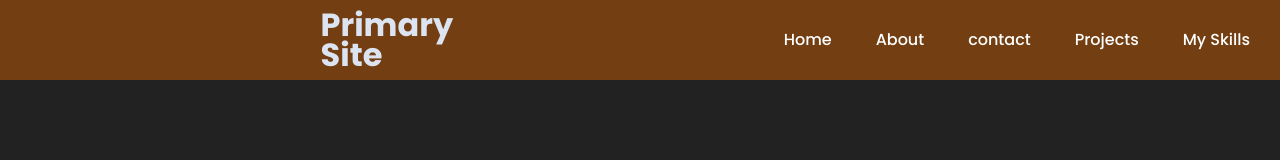
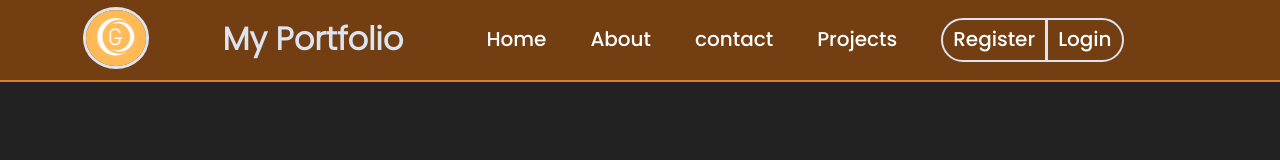
Before and after one commit to Gerleandro/Portfolio, a plain HTML site: page Primary site/index.html in a window 1280 px wide. Drawn offline with Linux system fonts and the light colour scheme.

Commit message:
Portfolio

```diff
--- a/Primary site/index.html
+++ b/Primary site/index.html
@@ -11,19 +11,22 @@
 <body>
     <header>
         <div id="logo">
-
+            <img class="logo" src="components/images/logo.png" alt="logo">
         </div>
         <div id="title">
-            <h1 class="title">Primary</h1>
-            <h1 class="title">Site</h1>
+            <h1 class="title">My Portfolio</h1>
         </div>
             <ul>
                 <li><a class="link" href="#">Home</a></li>
                 <li><a class="link" href="#">About</a></li>
                 <li><a class="link" href="#">contact</a></li>
                 <li><a class="link" href="#">Projects</a></li>
-                <li><a class="link" href="#">My Skills</a></li>
+                <li><a class="link register" href="#">Register</a></li>
+                <li><a class="link login" href="#">Login</a></li>
             </ul>
+        <div class="menu"> <!-- div menu pra responsividade -->
+
+        </div>
     </header>
     <main>
         <h1></h1>
--- a/Primary site/styles/style.css
+++ b/Primary site/styles/style.css
@@ -17,21 +17,55 @@ body {
 header {
     background: var(--colorC3);
     display: flex;
-    justify-content: space-between;
+    justify-content: space-evenly;
     align-items: center;
     padding:10px;
+    border-bottom:var(--colorC4) solid 2px;
+    height:60px;
 }
 
 .title {
     line-height: 30px;
-    font-family: 'poppinsbold';
+    font-family: 'poppinslight';
     color:var(--colorC1)
 
 }
 
+.logo {
+    border-radius: 50%;
+    border:var(--colorC1) solid 3px;
+    width:60px;
+    margin:10px;
+}
+
 .link {
     font-family: 'poppinsmedium';
-    margin:10px
+    margin:10px;
+    font-size: 20px;
+}
+.link:hover {
+    color: var(--colorC5);
+    cursor: pointer;
+    transition: .4s;
+}
+.register {
+    border:2px solid var(--colorC1);
+    border-radius: 30px 0px 0px 30px;
+    margin-right:-10px;
+    padding:10px;
+}
+.login {
+    border:2px solid var(--colorC1);
+    border-radius: 0px 30px 30px 0px;
+    margin-left:-15px;
+    padding:10px;
+}
+.register:hover, .login:hover {
+    background-color: var(--colorC2);
+    color:var(--colorC3);
+    transition:.4s;
+    border:none;
+    padding:12px;
 }
 
 li {
```
Also changed, not shown: Primary site/components/images/logo.png (added).
